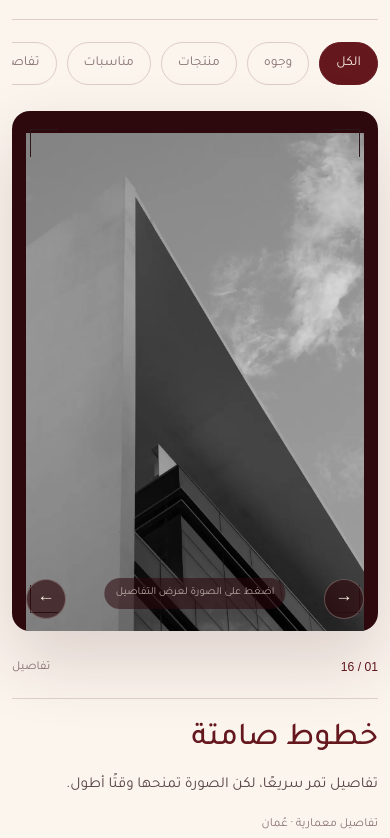
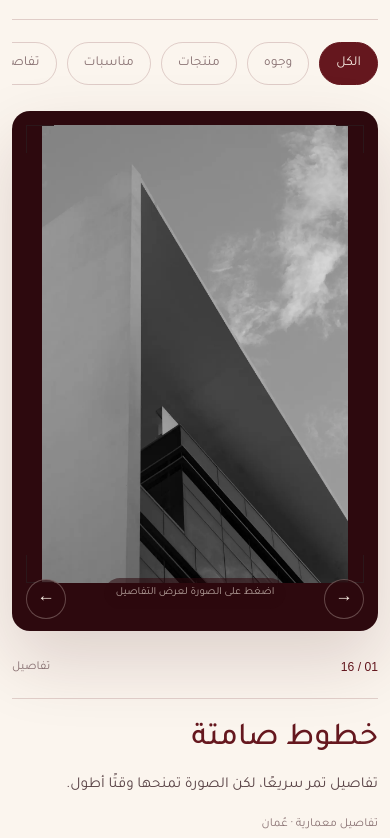
Before and after one commit to zainabalhashmitech-SE/walaa-alnaabi, a plain HTML site: page index.html in a window 390 px wide. Shown: the part 2609-3447 px from the top of the page. Drawn offline with Linux system fonts and the light colour scheme; a web font is replaced by a local one.

Commit message:
Fix gallery layout and startup position

```diff
--- a/css/style.css
+++ b/css/style.css
@@ -1316,7 +1316,7 @@
     width: 100%;
     aspect-ratio: 4 / 5;
 
-    object-fit: cover;
+    object-fit: contain;
 
     transition: transform var(--transition-slow);
 }
@@ -2470,7 +2470,7 @@
   width: 100%;
   height: 100%;
   display: block;
-  object-fit: cover;
+  object-fit: contain;
   border-radius: 5px;
 }
 
@@ -2972,3 +2972,119 @@
     transition: none;
   }
 }
+
+/* =========================================
+   Responsive Gallery Image
+========================================= */
+
+.focus-gallery__stage {
+  --camera-space: clamp(16px, 3vw, 32px);
+
+  position: relative;
+
+  width: 100%;
+  height: clamp(420px, 62vw, 680px);
+
+  display: grid;
+  place-items: center;
+
+  overflow: hidden;
+
+  background: #2d090e;
+  border-radius: 24px;
+}
+
+.focus-gallery__open {
+  box-sizing: border-box;
+
+  width: 100%;
+  height: 100%;
+
+  padding: var(--camera-space) !important;
+
+  display: flex;
+  align-items: center;
+  justify-content: center;
+
+  overflow: hidden;
+
+  background: transparent;
+  border: 0;
+}
+
+.focus-gallery__image {
+  display: block;
+
+  width: 100% !important;
+  height: 100% !important;
+
+  max-width: 100%;
+  max-height: 100%;
+
+  object-fit: contain !important;
+  object-position: center;
+
+  filter: none;
+}
+
+/* Camera corners */
+
+.focus-gallery__corner--tr {
+  top: var(--camera-space);
+  right: var(--camera-space);
+}
+
+.focus-gallery__corner--tl {
+  top: var(--camera-space);
+  left: var(--camera-space);
+}
+
+.focus-gallery__corner--br {
+  right: var(--camera-space);
+  bottom: var(--camera-space);
+}
+
+.focus-gallery__corner--bl {
+  bottom: var(--camera-space);
+  left: var(--camera-space);
+}
+
+/* Tablet */
+
+@media (max-width: 850px) {
+  .focus-gallery__stage {
+    height: min(68svh, 600px);
+    min-height: 400px;
+  }
+}
+
+/* Mobile */
+
+@media (max-width: 600px) {
+  .focus-gallery__stage {
+    --camera-space: 14px;
+
+    height: min(65svh, 520px);
+    min-height: 350px;
+
+    border-radius: 18px;
+  }
+
+  .focus-gallery__open {
+    padding-bottom: 48px !important;
+  }
+
+  .focus-gallery__corner--br,
+  .focus-gallery__corner--bl {
+    bottom: 48px;
+  }
+}
+
+/* Small mobile */
+
+@media (max-width: 380px) {
+  .focus-gallery__stage {
+    height: min(62svh, 460px);
+    min-height: 330px;
+  }
+}
--- a/js/gallery.js
+++ b/js/gallery.js
@@ -78,14 +78,19 @@
       button.setAttribute("aria-current", isActive ? "true" : "false");
     });
 
-    const activeButton = buttons[currentIndex];
-    if (activeButton) {
-      activeButton.scrollIntoView({
-        behavior: reducedMotion ? "auto" : "smooth",
-        block: "nearest",
-        inline: "center"
-      });
-    }
+   const activeButton = buttons[currentIndex];
+
+if (activeButton) {
+  const thumbnailPosition =
+    activeButton.offsetLeft -
+    thumbnails.clientWidth / 2 +
+    activeButton.clientWidth / 2;
+
+  thumbnails.scrollTo({
+    left: thumbnailPosition,
+    behavior: reducedMotion ? "auto" : "smooth"
+  });
+}
   }
 
   function updateLightbox() {
--- a/js/script.js
+++ b/js/script.js
@@ -1,3 +1,8 @@
+if ("scrollRestoration" in history) {
+  history.scrollRestoration = "manual";
+}
+
+
 /* ==================================================
    Header Scroll Effect
 ================================================== */
```
